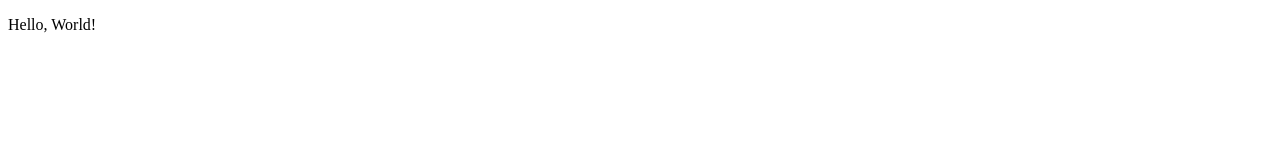
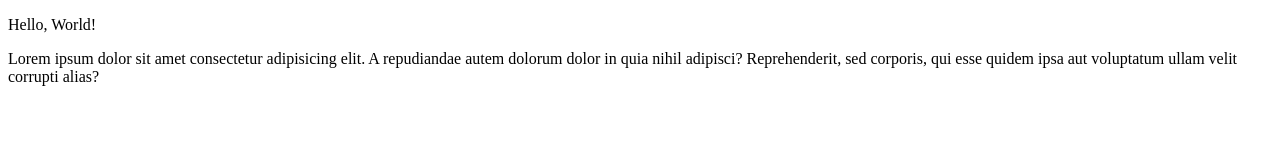
Before and after one commit to dellerich/test, a plain HTML site: page index.html in a window 1280 px wide. Drawn offline with Linux system fonts and the light colour scheme.

Commit message:
new commit2

```diff
--- a/index.html
+++ b/index.html
@@ -7,5 +7,7 @@
 </head>
 <body>
     <p>Hello, World!</p>
+    <p>Lorem ipsum dolor sit amet consectetur adipisicing elit. A repudiandae autem
+        dolorum dolor in quia nihil adipisci? Reprehenderit, sed corporis, qui esse quidem ipsa aut voluptatum ullam velit corrupti alias?</p>
 </body>
 </html>
```
Also changed, not shown: 1 other file.
